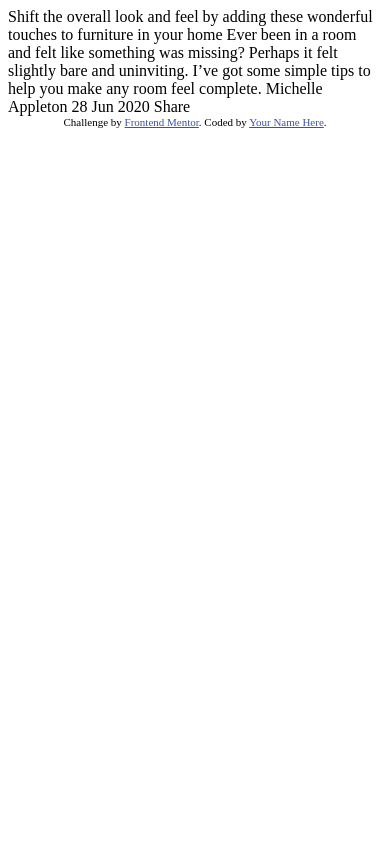
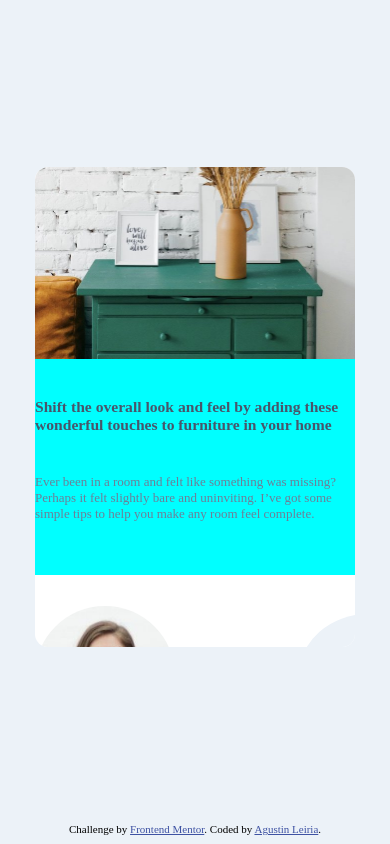
Before and after one commit to zzdevs/article-preview-component-main, a plain HTML site: page index.html in a window 390 px wide. Drawn offline with Linux system fonts and the light colour scheme; a web font is replaced by a local one.

Commit message:
mobile design in progress..

```diff
--- a/index.html
+++ b/index.html
@@ -1,36 +1,89 @@
 <!DOCTYPE html>
 <html lang="en">
   <head>
-  <meta charset="UTF-8">
-  <meta name="viewport" content="width=device-width, initial-scale=1.0"> <!-- displays site properly based on user's device -->
+    <meta charset="UTF-8" />
+    <meta name="viewport" content="width=device-width, initial-scale=1.0" />
+    <!-- displays site properly based on user's device -->
 
-  <link rel="icon" type="image/png" sizes="32x32" href="./images/favicon-32x32.png">
+    <link
+      rel="icon"
+      type="image/png"
+      sizes="32x32"
+      href="./images/favicon-32x32.png"
+    />
+    <link rel="stylesheet" href="styles.css" />
+    <script src="./main.js" defer></script>
 
     <title>Frontend Mentor | Article preview component</title>
 
     <!-- Feel free to remove these styles or customise in your own stylesheet 👍 -->
     <style>
-    .attribution { font-size: 11px; text-align: center; }
-    .attribution a { color: hsl(228, 45%, 44%); }
+      .attribution {
+        font-size: 11px;
+        text-align: center;
+      }
+      .attribution a {
+        color: hsl(228, 45%, 44%);
+      }
     </style>
   </head>
   <body>
+    <div class="card">
+      <img src="./images/drawers.jpg" alt="drawers" class="mainImage" />
+      <div class="textContent">
+        <p class="bold">
+          Shift the overall look and feel by adding these wonderful touches to
+          furniture in your home
+        </p>
+        <p class="tiny">
+          Ever been in a room and felt like something was missing? Perhaps it
+          felt slightly bare and uninviting. I’ve got some simple tips to help
+          you make any room feel complete.
+        </p>
+      </div>
+      <div class="user">
+        <img src="./images/avatar-michelle.jpg" alt="avatar" class="avatar" />
+        <div class="userData">
+          <p class="name">Michelle Appleton</p>
+          <p class="date">28 June 2020</p>
+        </div>
+        <img
+          src="./images/icon-share.svg"
+          alt="share icon"
+          class="icon share"
+        />
+      </div>
 
-  Shift the overall look and feel by adding these wonderful
-  touches to furniture in your home
+      <div class="shareOptions">
+        <p>share</p>
+        <img
+          src="./images/icon-facebook.svg"
+          alt="facebook link"
+          class="icon link"
+        />
+        <img
+          src="./images/icon-twitter.svg"
+          alt="twitter link"
+          class="icon link"
+        />
+        <img
+          src="./images/icon-pinterest.svg"
+          alt="pinterest link"
+          class="icon link"
+        />
+        <img
+          src="./images/icon-share.svg"
+          alt="share icon"
+          class="icon share"
+        />
+      </div>
+    </div>
 
-  Ever been in a room and felt like something was missing? Perhaps
-  it felt slightly bare and uninviting. I’ve got some simple tips
-  to help you make any room feel complete.
-
-  Michelle Appleton
-  28 Jun 2020
-
-  Share
-
-  <div class="attribution">
-    Challenge by <a href="https://www.frontendmentor.io?ref=challenge" target="_blank">Frontend Mentor</a>.
-    Coded by <a href="#">Your Name Here</a>.
-  </div>
+    <footer class="attribution">
+      Challenge by
+      <a href="https://www.frontendmentor.io?ref=challenge" target="_blank"
+        >Frontend Mentor</a
+      >. Coded by <a href="#">Agustin Leiria</a>.
+    </footer>
   </body>
 </html>
--- /dev/null
+++ b/styles.css
@@ -0,0 +1,117 @@
+/* manrope-latin-wght-normal */
+@font-face {
+  font-family: 'Manrope Variable';
+  font-style: normal;
+  font-display: swap;
+  font-weight: 200 800;
+  src: url(https://cdn.jsdelivr.net/fontsource/fonts/manrope:vf@latest/latin-wght-normal.woff2)
+    format('woff2-variations');
+  unicode-range: U+0000-00FF, U+0131, U+0152-0153, U+02BB-02BC, U+02C6, U+02DA,
+    U+02DC, U+0304, U+0308, U+0329, U+2000-206F, U+2074, U+20AC, U+2122, U+2191,
+    U+2193, U+2212, U+2215, U+FEFF, U+FFFD;
+}
+
+* {
+  margin: 0;
+  padding: 0;
+  box-sizing: border-box;
+}
+
+html {
+  font-size: 13px;
+}
+
+body {
+  background-color: hsl(210, 46%, 95%);
+  display: grid;
+  grid-template-rows: 1fr 1vw;
+  gap: 2rem;
+  align-items: center;
+  width: 100%;
+  min-height: 100dvh;
+  padding: 1rem 0;
+}
+
+.card {
+  font-family: 'Manrope Variable';
+  font-weight: 500;
+  place-self: center;
+  max-width: 320px;
+  height: 480px;
+  background-color: white;
+  border-radius: 1rem;
+  overflow: hidden;
+  display: grid;
+  grid-template-rows: 40% 45% 15%;
+}
+
+.card .mainImage {
+  height: 100%;
+  width: 100%;
+  object-fit: cover;
+  border-radius: 1rem 1rem 0 0;
+}
+
+.card .textContent {
+  padding: 3rem 0;
+  display: grid;
+  grid-template-rows: 1fr 1fr;
+  gap: 1rem;
+  background-color: aqua;
+}
+
+.card .textContent .bold {
+  font-size: 1.2rem;
+  color: hsl(217, 19%, 35%);
+  font-weight: 700;
+}
+
+.card .textContent .tiny {
+  color: hsl(214, 17%, 51%);
+}
+
+.card .user {
+  display: grid;
+  grid-template-columns: 20% 1fr 20%;
+  align-items: center;
+  justify-content: space-between;
+  padding: 1rem 0;
+}
+.card .user .avatar {
+  height: 80%;
+  width: auto;
+  object-fit: contain;
+  border-radius: 50%;
+  margin: auto;
+}
+
+.card .user .userData {
+  background-color: blue;
+}
+
+.card .user .userData .name {
+  font-weight: 700;
+  color: hsl(217, 19%, 35%);
+}
+.card .user .userData .date {
+  font-weight: 500;
+  color: hsl(212, 23%, 69%);
+}
+
+.icon {
+  height: 70%;
+  padding: 0.8rem;
+  background-color: hsl(210, 46%, 95%);
+  border-radius: 50%;
+  transition: 0.3s ease;
+  margin: auto;
+}
+
+.icon:hover {
+  background-color: hsl(212, 23%, 69%);
+  fill: red;
+}
+
+.shareOptions {
+  display: none;
+}
```
Also changed, not shown: main.js (added). Lines whose indentation alone changed are shown as unchanged.
